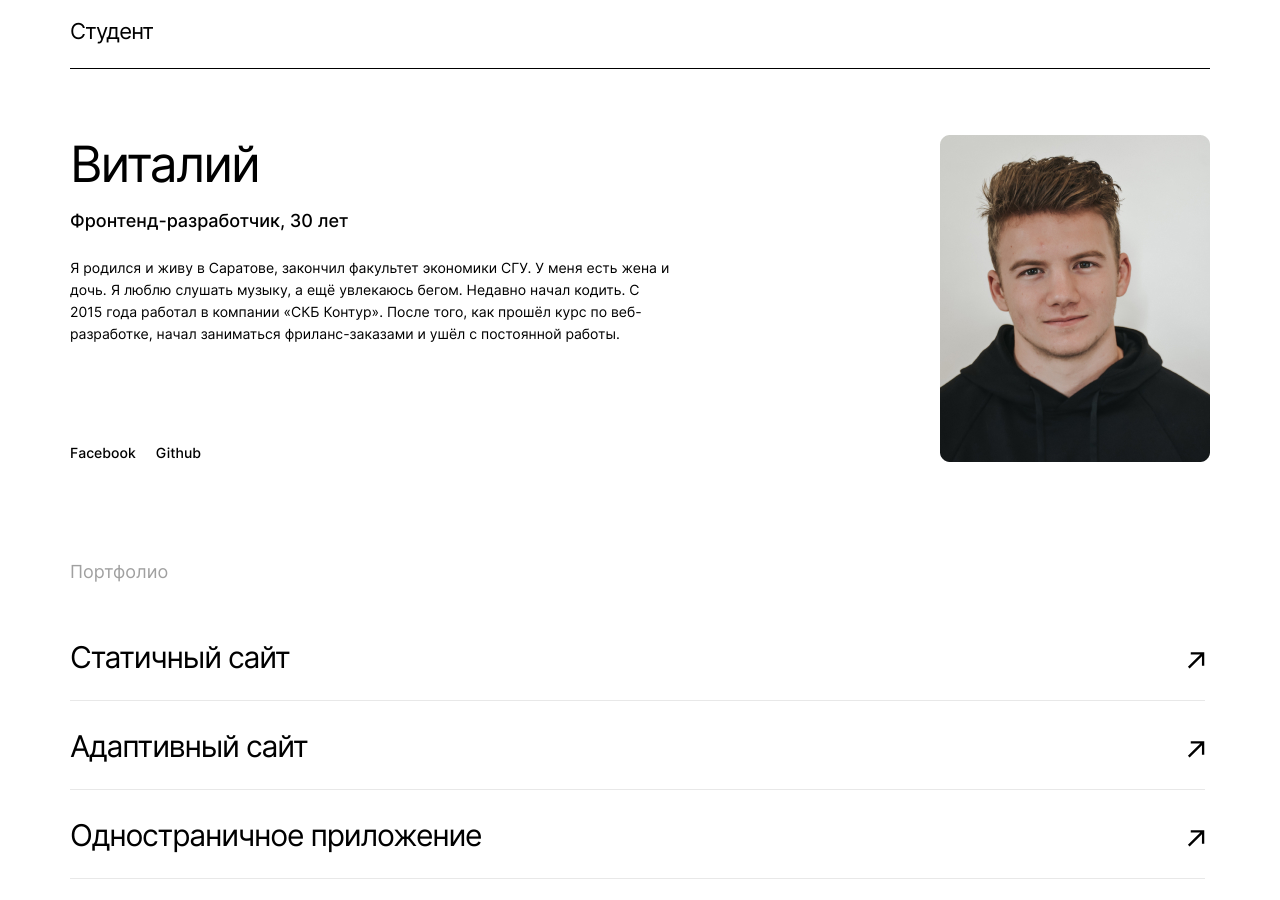
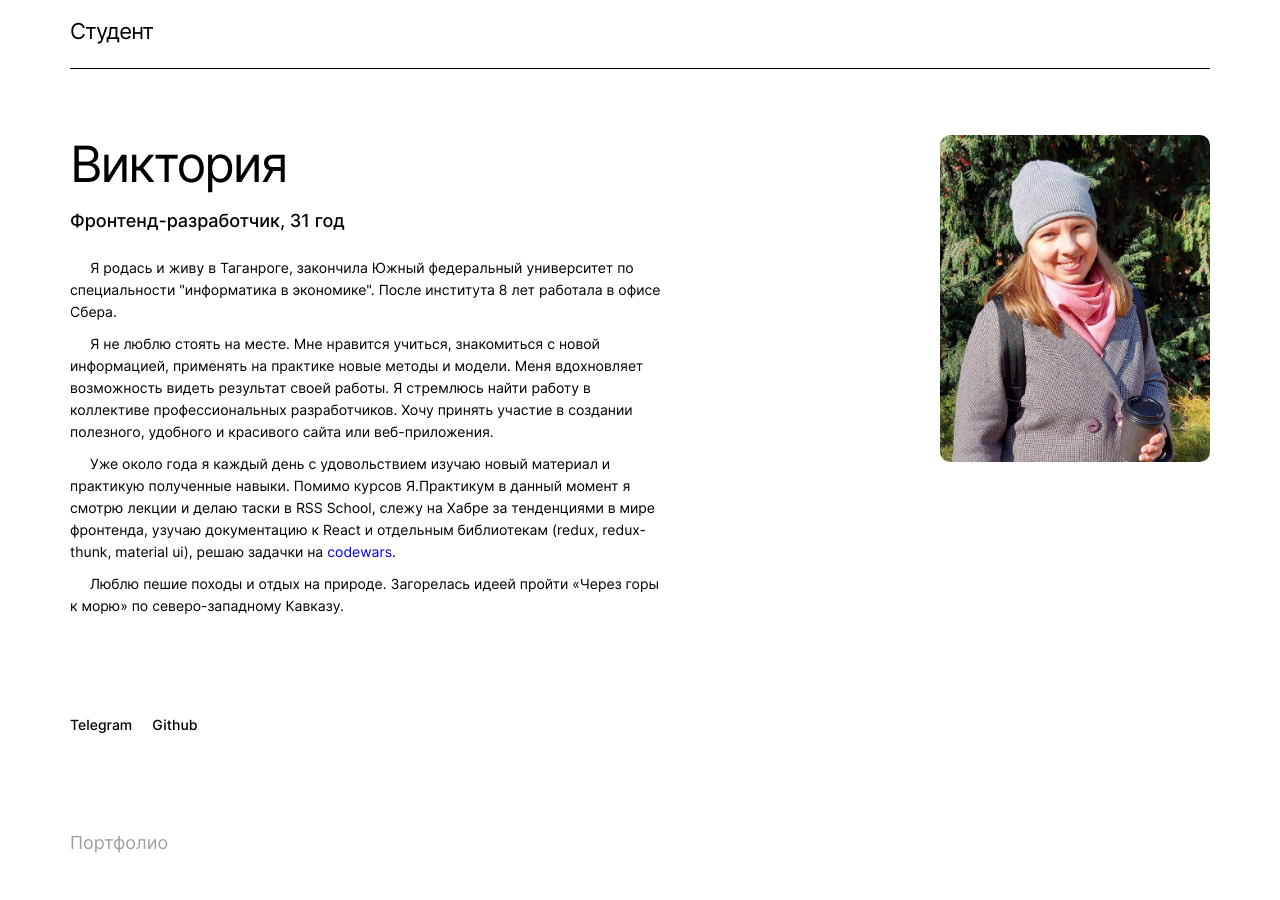
Before and after one commit to Vakulina/movies-explorer-frontend, a React app: page / in a window 1280 px wide. Shown: the part 1960-2860 px from the top of the page. Built offline with nearby package versions, Linux system fonts and the light colour scheme; no server answers.

Commit message:
изменить блок о себе

```diff
--- a/src/components/AboutMe/AboutMe.css
+++ b/src/components/AboutMe/AboutMe.css
@@ -47,10 +47,14 @@
 }
 
 .about-me__paragraf {
+  text-indent: 20px;
   font-size: 14px;
   font-weight: 400;
   line-height: 22px;
   margin: 0;
+  margin-bottom: 10px;
+}
+.about-me__paragraf:last-of-type {
   margin-bottom: 99px;
 }
 .about-me__links-list {
@@ -80,6 +84,8 @@
 .about-me__foto {
   width: 270px;
   height: 327px;
+  object-fit: cover;
+  border-radius: 10px;
 }
 @media (max-width: 800px){
   .about-me {
@@ -110,6 +116,8 @@
   .about-me__foto {
     height: 307px;
     width: 255px;
+    object-fit: cover;
+    border-radius: 10px;
   }
   .about-me__two-columns {
     margin-bottom: 90px;
--- a/src/components/AboutMe/AboutMe.js
+++ b/src/components/AboutMe/AboutMe.js
@@ -1,5 +1,5 @@
 import './AboutMe.css';
-import foto from '../../images/foto.jpg';
+import foto from '../../images/photo_2022-01-28_01-17-08.jpg';
 import Portfolio from '../Portfolio/Portfolio';
 
 export default function AboutMe() {
@@ -9,14 +9,24 @@ export default function AboutMe() {
       <div className='about-me__line'></div>
       <div className='about-me__two-columns'>
         <div className='about-me__profile'>
-        <h3 className='about-me__name'>Виталий</h3>
-        <p className='about-me__caption'>Фронтенд-разработчик, 30 лет</p>
-        <p className='about-me__paragraf'>Я родился и живу в Саратове, закончил факультет экономики СГУ. У меня есть жена
-          и дочь. Я люблю слушать музыку, а ещё увлекаюсь бегом. Недавно начал кодить. С 2015 года работал в компании «СКБ Контур».
-          После того, как прошёл курс по веб-разработке, начал заниматься фриланс-заказами и ушёл с постоянной работы.</p>
+          <h3 className='about-me__name'>Виктория</h3>
+          <p className='about-me__caption'>Фронтенд-разработчик, 31 год</p>
+          <p className='about-me__paragraf'>Я родась и живу в Таганроге, закончила Южный федеральный
+            университет по специальности "информатика в экономике". После института 8 лет работала в офисе Сбера. </p>
+          <p className='about-me__paragraf'> Я не люблю стоять на месте. Мне нравится учиться, знакомиться с новой информацией, применять на практике новые методы и модели. Меня вдохновляет возможность видеть результат своей работы.
+            Я стремлюсь найти работу в коллективе профессиональных разработчиков. Хочу принять участие в создании полезного,
+            удобного и красивого сайта или веб-приложения.</p>
+          <p className='about-me__paragraf'>
+            Уже около года я каждый день с удовольствием изучаю новый материал и практикую полученные навыки.
+            Помимо курсов Я.Практикум в данный момент я смотрю лекции и делаю таски в RSS School, слежу на Хабре за тенденциями
+            в мире фронтенда, узучаю документацию к React и отдельным библиотекам (redux, redux-thunk, material ui),
+             решаю задачки на
+             <a href="https://www.codewars.com/users/Vakulina" target="_blank" rel="noreferrer"> codewars</a>.</p>
+            <p className='about-me__paragraf'> Люблю пешие походы и отдых на природе. Загорелась идеей пройти «Через горы к морю» по северо-западному Кавказу.
+          </p>
           <ul className='about-me__links-list'>
             <li className='about-me__link-item'>
-            <a className='about-me__link' href="https://facebook.com/" target="_blank" rel="noreferrer">Facebook</a>
+              <a className='about-me__link' href="https://t.me/Vakulina_tag" target="_blank" rel="noreferrer">Telegram</a>
             </li>
             <li className='about-me__link-item'>
               <a className='about-me__link' href="https://github.com/Vakulina" target="_blank" rel="noreferrer">Github</a>
--- a/src/components/App/App.js
+++ b/src/components/App/App.js
@@ -16,7 +16,7 @@ import ProtectedRoutForUnreg from '../ProtectedRoutForUnreg/ProtectedRoutForUnre
 
 function App() {
   const [currentUser, setUser] = useState({ name: '', email: '' });
-  const [isLogin, toggleLogin] = useState(false);  //if LocalStorage.filter === true то isLogin= true
+  const [isLogin, toggleLogin] = useState(true);  //if LocalStorage.filter === true то isLogin= true
   const navigate = useNavigate();
 
   useEffect(() => {
@@ -48,9 +48,10 @@ function App() {
   const handleLogin = (user) => {
     mainApi.loginUser(user)
       .then((res) => {
+        navigate('/movies')
         setUser(user)
         toggleLogin(true)
-        navigate('/movies')
+
       })
   }
   const handleChangeProfile = (user) => {
```
Also changed, not shown: src/images/photo_2022-01-28_01-17-08.jpg (added). Lines whose indentation alone changed are shown as unchanged.
